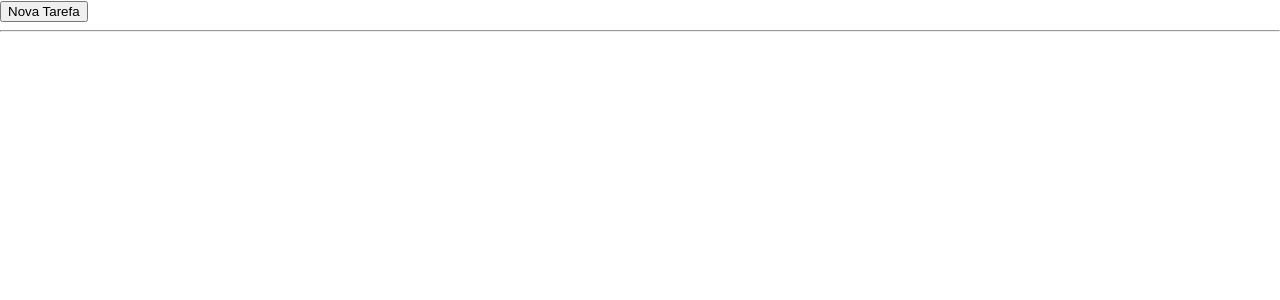
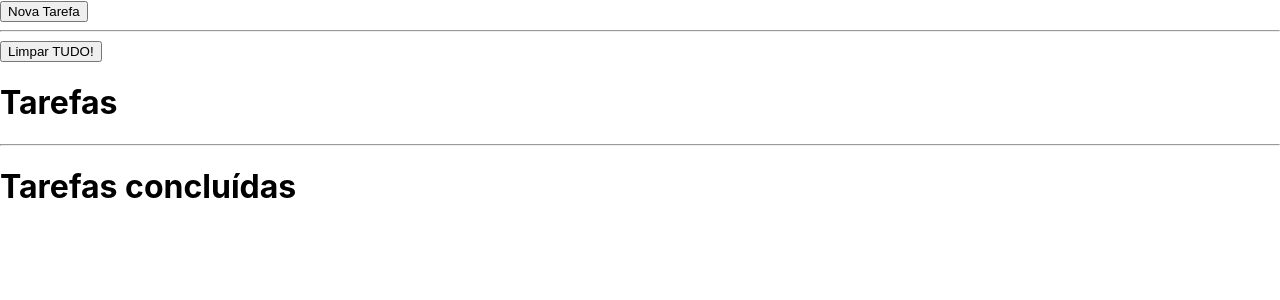
Before and after one commit to future4code/Daniel, a React (Create React App) app in the folder semana-4/aula21/tarefas-react/: page / in a window 1280 px wide. Shown: the top 300 px of the page. Built offline with nearby package versions, Linux system fonts and the light colour scheme.

Commit message:
Passo 5 e 7 done

```diff
--- a/semana-4/aula21/tarefas-react/src/App.js
+++ b/semana-4/aula21/tarefas-react/src/App.js
@@ -34,13 +34,31 @@ export class App extends React.Component {
   createTask = () => {
     const newTask = {
       name: this.state.formNewTaskValue,
-      done: false
+      done: false,
+      id: Date.now()
     };
     const allTasks = [...this.state.tasks, newTask];
     this.setState({
       tasks: allTasks
     });
   };
+  handleTaskChange = task => {
+    const allTasks = [...this.state.tasks];
+    allTasks.forEach(element=>{
+      if(element.id===task.id){
+        element.name = task.name;
+        element.done = task.done;
+      }
+    })
+    this.setState({
+      tasks: allTasks
+    });
+  };
+  eraseAllTasks = () => {
+    this.setState({
+      tasks: []
+    })
+  }
   render() {
     let form;
     if (this.state.shouldShowForm) {
@@ -53,13 +71,34 @@ export class App extends React.Component {
         />
       );
     }
-    const tasks = this.state.tasks.map((element, index) => {
+
+    let tasksToDo = this.state.tasks.filter(element => {
+      return !element.done
+    });
+
+    tasksToDo = tasksToDo.map((element, index) => {
       return (
         <Task
           name={element.name}
           done={element.done}
           key={index}
-          index={index}
+          id={element.id}
+          onTaskChange={this.handleTaskChange}
+        />
+      );
+    });
+
+    let tasksDone = this.state.tasks.filter(element => {
+      return element.done
+    });
+    tasksDone = tasksDone.map((element, index) => {
+      return (
+        <Task
+          name={element.name}
+          done={element.done}
+          key={index}
+          id={element.id}
+          onTaskChange={this.handleTaskChange}
         />
       );
     });
@@ -68,7 +107,12 @@ export class App extends React.Component {
         <button onClick={this.handleButtonClick}>Nova Tarefa</button>
         {form}
         <hr></hr>
-        {tasks}
+        <button onClick={this.eraseAllTasks}>Limpar TUDO!</button>
+        <h1>Tarefas</h1>
+        {tasksToDo}
+        <hr />
+        <h1>Tarefas concluídas</h1>
+        {tasksDone}
       </div>
     );
   }
--- a/semana-4/aula21/tarefas-react/src/components/task/Task.js
+++ b/semana-4/aula21/tarefas-react/src/components/task/Task.js
@@ -1,15 +1,14 @@
 import React from "react";
 import styled from "styled-components";
+
 const FormTask = styled.input`
   text-decoration: ${props => (props.isDone ? "line-through" : "none")};
 `;
+
 export class Task extends React.Component {
   constructor(props) {
     super(props);
-    this.state = {
-      name: this.props.name,
-      done: this.props.done
-    };
+
   }
   handleChangeInput = e => {
     this.setState({
@@ -17,18 +16,25 @@ export class Task extends React.Component {
     });
   };
   handleButtonClick = () => {
-    const doneCurrentValue = this.state.done;
-    this.setState({
-      done: !doneCurrentValue
-    });
+    this.props.onTaskChange({
+        name: this.props.name,
+        id: this.props.id,
+        done: !this.props.done});
   };
+  handleChange = (e) => {
+    this.props.onTaskChange({
+        name: e.target.value,
+        id: this.props.id,
+        done: this.props.done});
+  }
   render() {
+      let name = this.props.name;
     return (
       <div>
         <FormTask
-          value={this.state.name}
-          onChange={this.handleChangeInput}
-          isDone={this.state.done}
+          value={name}
+          onChange={this.handleChange}
+          isDone={this.props.done}
         />
         <button onClick={this.handleButtonClick}>Done!</button>
       </div>
```
